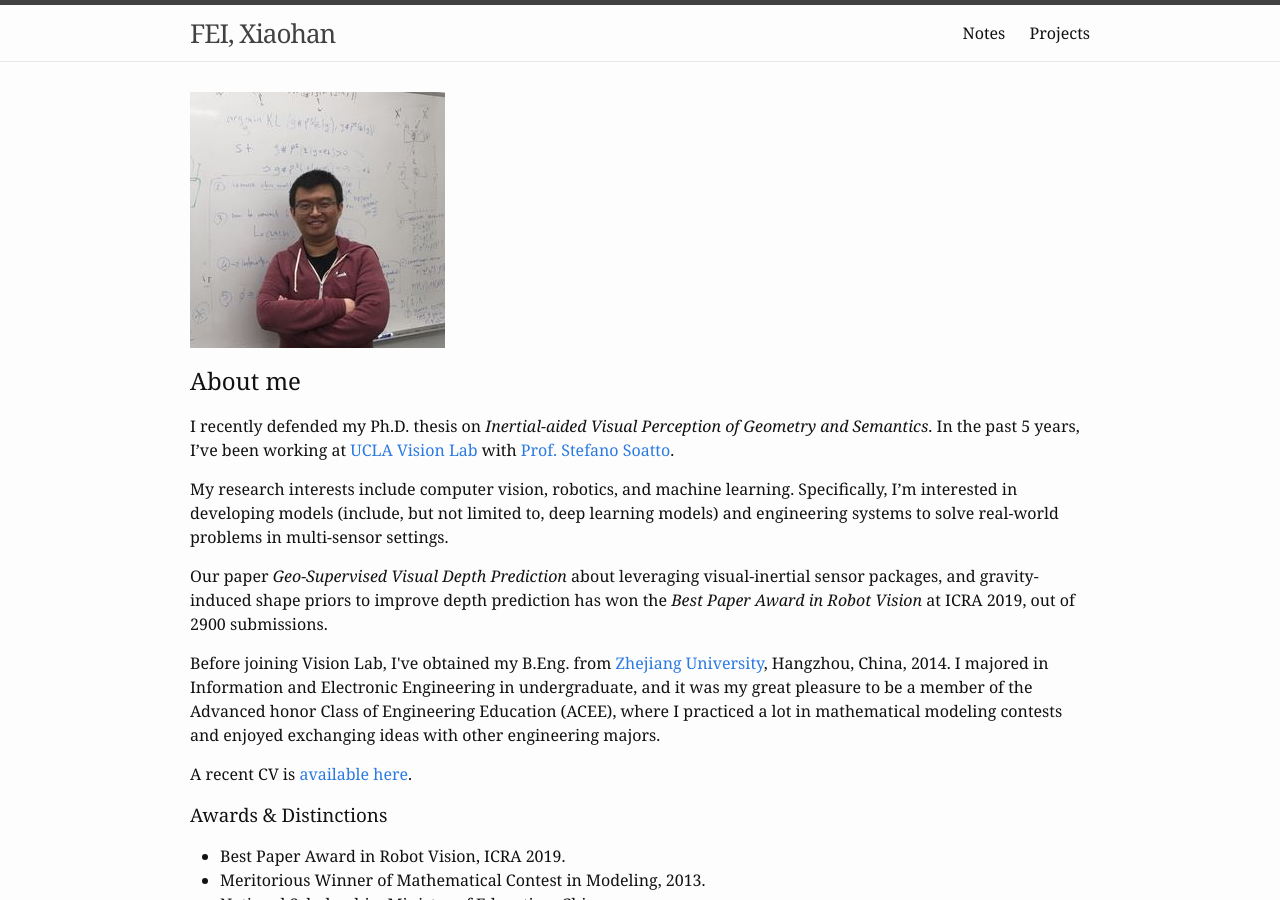
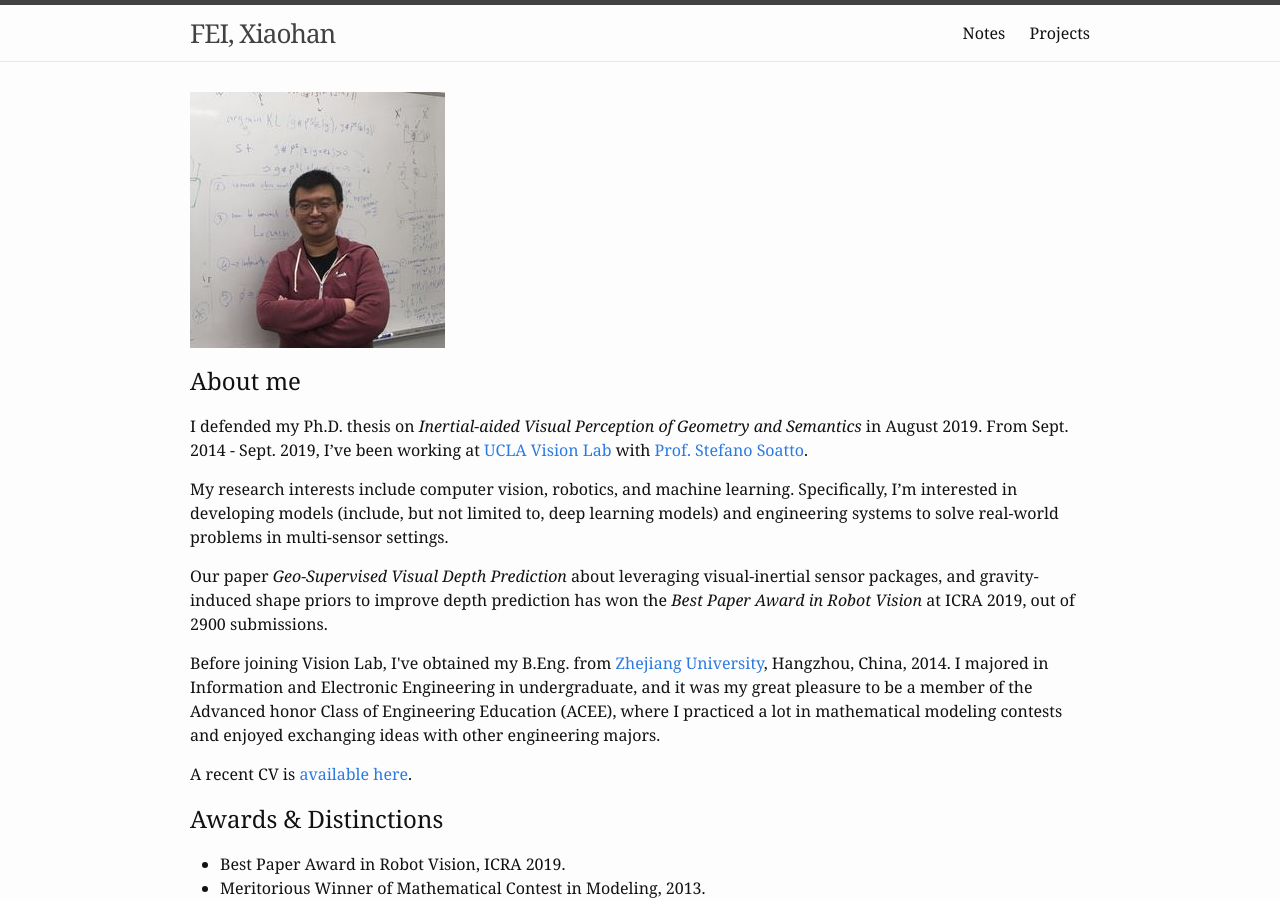
Before and after one commit to feixh/feixh.github.com, a Jekyll site: the page built from index.md, in a window 1280 px wide and 900 px high. Built offline with Jekyll 4.4.1, drawn with Linux system fonts in a browser that asks for light colours; formulas are drawn with MathJax 3.

Commit message:
Tweak about me section

```diff
--- a/index.md
+++ b/index.md
@@ -16,7 +16,7 @@ processEscapes: true
 <img src="images/profile_small.jpg" alt="Smiley face" >
 
 ## About me
-I recently defended my Ph.D. thesis on *Inertial-aided Visual Perception of Geometry and Semantics*. In the past 5 years, I've been working at [UCLA Vision Lab][about_visionlab] with [Prof. Stefano Soatto][about_ss].
+I defended my Ph.D. thesis on *Inertial-aided Visual Perception of Geometry and Semantics* in August 2019. From Sept. 2014 - Sept. 2019, I've been working at [UCLA Vision Lab][about_visionlab] with [Prof. Stefano Soatto][about_ss].
 
 My research interests include computer vision, robotics, and machine learning. Specifically, I'm interested in developing models (include, but not limited to, deep learning models) and engineering systems to solve real-world problems in multi-sensor settings.
 
@@ -33,7 +33,7 @@ A recent CV is [available here][resume].
 [about_ss]: http://www.cs.ucla.edu/~soatto/
 [about_visionlab]: http://vision.ucla.edu
 
-### Awards & Distinctions
+## Awards & Distinctions
 - Best Paper Award in Robot Vision, ICRA 2019.
 - Meritorious Winner of Mathematical Contest in Modeling, 2013.
 - National Scholarship, Ministry of Education, China.
```
